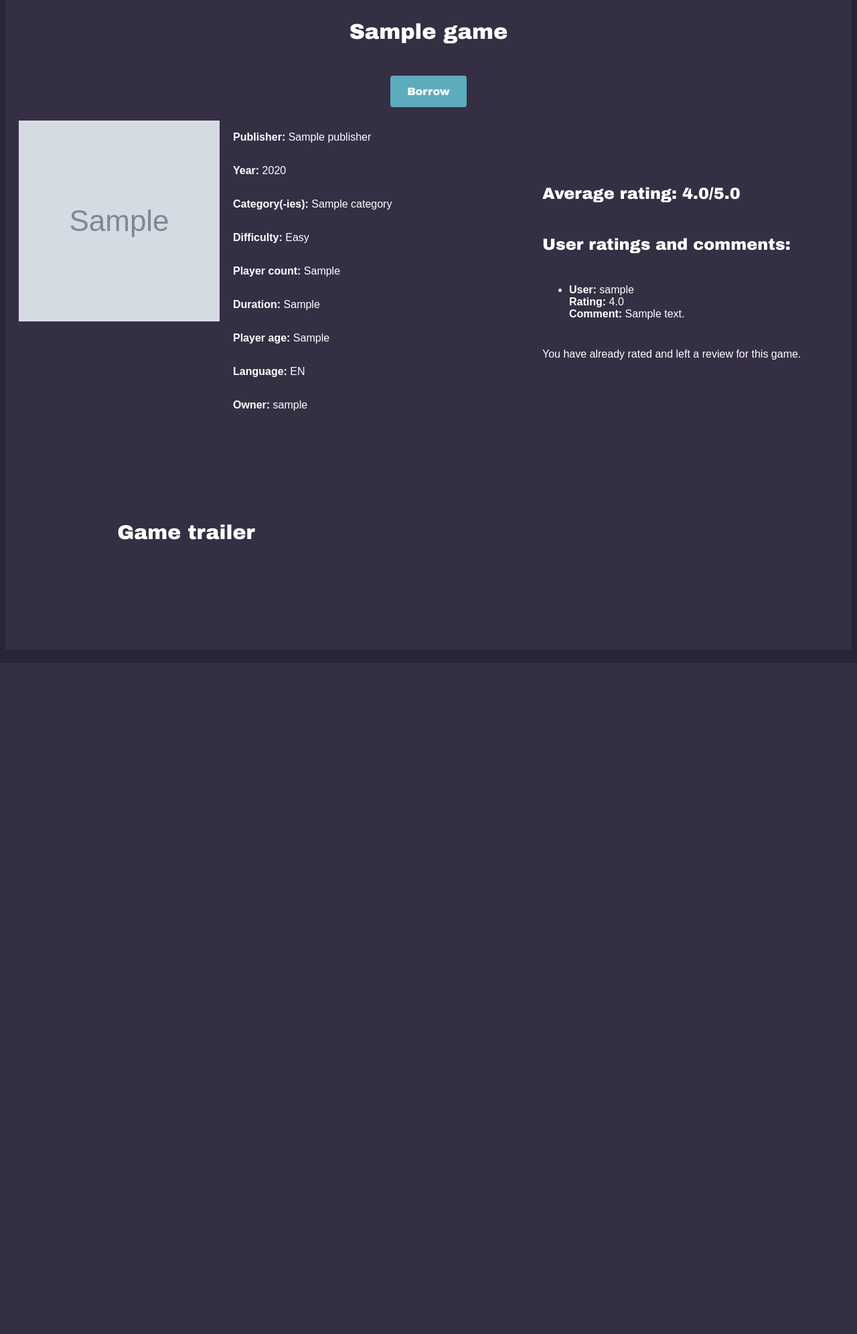
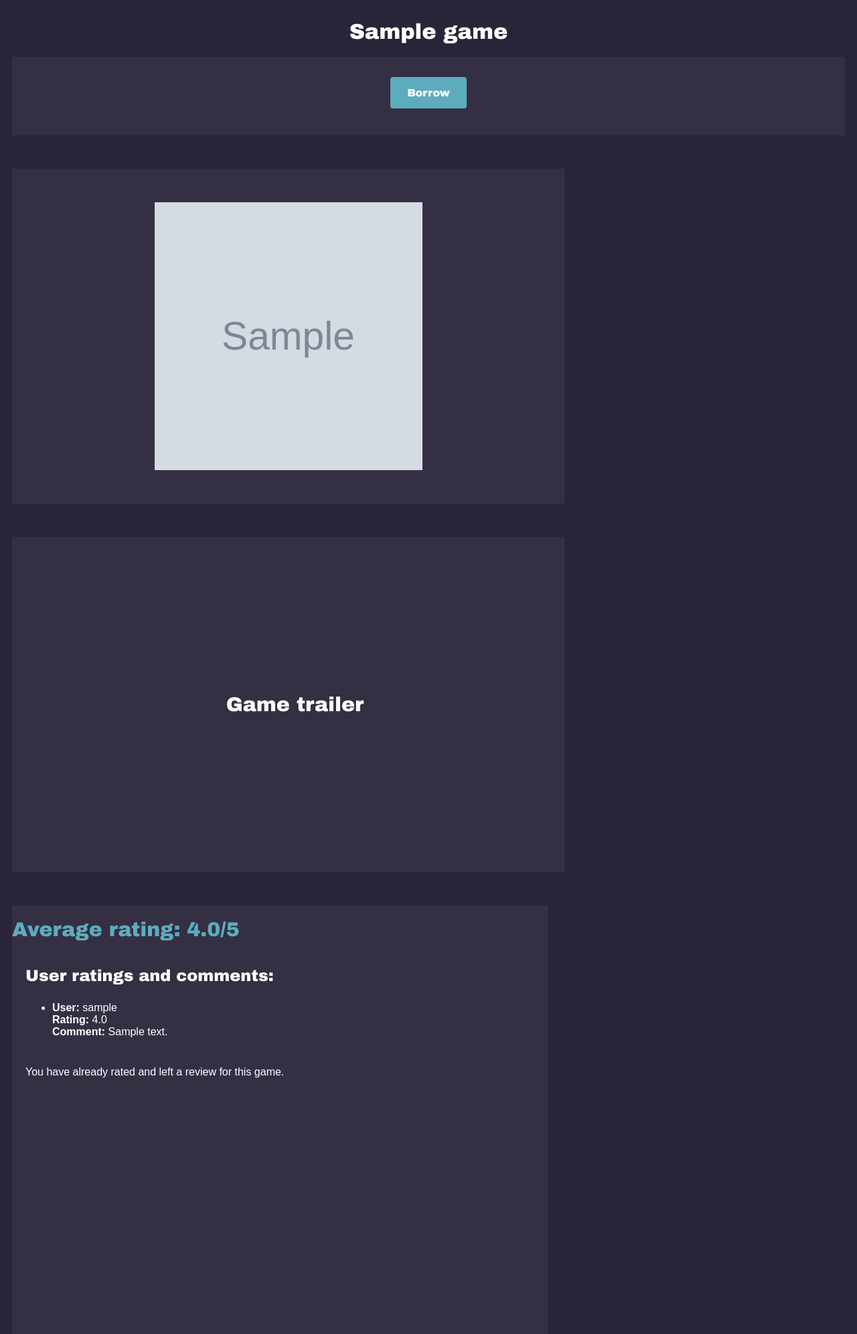
Before and after one commit to mildaug/board_game, a Django app: page /games/1/ in a window 1280 px wide. Shown: the part 96-2088 px from the top of the page at 67% size. Before the commit the page ends 902 px from the top, so only its background shows below. Run offline with Django 4.2, Linux system fonts and the light colour scheme; a user stored in the database is signed in; tables that the repository leaves empty hold one stand-in row (values such as "Sample post"); grey boxes marked "Sample" are stand-in pictures.

Commit message:
game detail css completed

```diff
--- a/board_game_hub/board_game/static/css/style.css
+++ b/board_game_hub/board_game/static/css/style.css
@@ -74,6 +74,15 @@ h4 {
   font-size: 30px;
 }
 
+h5 {
+  text-align: left;
+  font-family: Arial Black, sans-serif;
+  color: #5dacbd;
+  margin-top: 20px;
+  margin-bottom: 20px;
+  font-size: 30px;
+}
+
 .game-list {
   display: flex;
   flex-wrap: wrap;
@@ -179,12 +188,14 @@ h4 {
   display: flex;
   flex-wrap: wrap;
   justify-content: space-between;
-}
-
-.game-photo {
-  width: 300px;
-  height: 300px;
-  margin: 10px;
+  background-color: #2a2438;
+  height: 600px;
+}
+
+.image-container {
+  width: 825px;
+  height: 500px;
+  margin-top: 50px;
   background-color: #352f44;
   display: flex;
   flex-direction: column;
@@ -192,16 +203,10 @@ h4 {
   justify-content: center;
 }
 
-.game-photo img {
-  width: 100%;
-  height: 100%;
-  object-fit: cover;
-}
-
 .p-container {
-  flex: 1 1 300px;
-  width: 300px;
-  margin: 10px;
+  width: 800px;
+  height: 500px;
+  margin-top: 50px;
   background-color: #352f44;
   display: flex;
   flex-direction: column;
@@ -212,10 +217,10 @@ h4 {
   color: #fff;
 }
 
-.rating-container {
-  flex: 1 1 300px;
-  width: 300px;
-  margin: 10px;
+.p-container {
+  width: 800px;
+  height: 500px;
+  margin-top: 50px;
   background-color: #352f44;
   display: flex;
   flex-direction: column;
@@ -224,24 +229,81 @@ h4 {
   font-family: Arial, sans-serif;
   font-size: 16px;
   color: #fff;
-  gap: 10px;
-}
-
-.video-container {
-  width: 100%;
-  max-width: 500px;
-  height: 300px;
-  margin-top: 20px;
-  text-align: center;
+}
+
+.p-container p {
+  margin-left: 20px;
+  margin-bottom: 10px;
+}
+
+.game-detail-photo {
+  width: 400px;
+  height: 400px;
   background-color: #352f44;
   display: flex;
   flex-direction: column;
   align-items: center;
   justify-content: center;
+}
+
+.game-detail-photo img {
+  width: 400px;
+  height: 400px;
+  object-fit: cover;
+}
+
+.rating-container {
+  width: 800px;
+  height: 640px;
+  margin-top: 50px;
+  background-color: #352f44;
+  display: flex;
+  flex-direction: column;
+  align-items: flex-start;
+  justify-content: top;
+  font-family: Arial, sans-serif;
+  font-size: 16px;
+  color: #fff;
+}
+
+.rating-container li, h2, p {
+  margin-bottom: 10px;
+  margin-left: 20px;
+}
+
+.submit-button {
+  padding: 10px 15px;
+  background-color: #5dacbd;
+  color: #fff;
+  font-family: Arial Black, sans-serif;
+  text-decoration: none;
+  border-radius: 4px;
+  font-size: 16px;
+  margin-bottom: 40px;
+  margin-top: 10px;
+  margin-left: 20PX;
+}
+
+.submit-button:hover {
+  background-color: #48969d;
+}
+
+.submit-button:active {
+  background-color: #39787f;
+}
+
+.video-container {
+  width: 825px;
+  height: 500px;
+  text-align: center;
+  background-color: #352f44;
+  display: flex;
+  flex-direction: column;
+  align-items: center;
+  justify-content: center;
   font-family: Arial, sans-serif;
   font-size: 20px;
   color: #fff;
-  margin: 10px;
 }
 
 #player {
@@ -255,6 +317,7 @@ h4 {
   align-items: center;
   justify-content: center;
   margin-top: 20px;
+  background-color: #352f44;
 }
 
 .borrow-button-text {
@@ -271,7 +334,8 @@ h4 {
   text-decoration: none;
   border-radius: 4px;
   font-size: 16px;
-  margin-bottom: 10px;
+  margin-bottom: 40px;
+  margin-top: 10px;
 }
 
 .borrow-button:hover {
--- a/board_game_hub/board_game/templates/board_game/game_detail.html
+++ b/board_game_hub/board_game/templates/board_game/game_detail.html
@@ -4,20 +4,23 @@
 {% block title %} About game {% endblock title %}
 
 {% block content %}
-    <div class="container">
+    <div class="container" style="background-color: #2a2438;">
         <h1>{{ game.title }}</h1>
         <div class="borrow-button-container">
             <p class="borrow-button-text"></p>
             <a href="{% url 'game_borrow_request' game.id %}" class="borrow-button">Borrow</a>
         </div>
         <div class="container-row">
-            <div class="game-photo">
+            <div class="image-container">
+                <div class="game-detail-photo">
                     {% if game.image %}
                         <img src="{{ game.image.url }}" alt="Game photo">
                     {% else %}
                         <span>No image available</span>
                     {% endif %}
                 </div>
+            </div>
+            <div class="details-container">
                 <div class="p-container">
                     <p><strong>Publisher:</strong> {{ game.publisher }}</p>
                     <p><strong>Year:</strong> {{ game.year }}</p>
@@ -30,7 +33,7 @@
                     <p><strong>Owner:</strong> {{ game.owner }}</p>
                 </div>
                 <div class="rating-container">
-                <h2>Average rating: {{ game.rating }}/5.0</h2>
+                    <h5>Average rating: {{ game.rating }}/5</h5>
 
                     <h2>User ratings and comments:</h2>
                     <ul>
@@ -43,23 +46,24 @@
                             <strong>Comment:</strong> {{ rating.comment }}
                         </li>
                         {% empty %}
-                    <li>No ratings or comments available.</li>
+                        <li>No ratings or comments yet.</li>
                         {% endfor %}
                     </ul>
 
                     {% if not user_rated %}
-                <h3>Submit your rating and comment:</h3>
+                    <h5>Submit your rating and comment</h5>
                     <form method="POST" action="{% url 'game_detail' game.pk %}">
                       {% csrf_token %}
                       {{ form.as_p }}
-                    <button type="submit">Submit</button>
+                      <button type="submit" class="submit-button">Submit</button>
                     </form>
                     {% else %}
                     <p>You have already rated and left a review for this game.</p>
                     {% endif %}
                 </div>
             </div>
-
+        </div>
+        <div class="container-row">
             <div class="video-container">
                 {% if game.video_url %}
                 <h2>Game trailer</h2>
@@ -86,4 +90,5 @@
                 {% endif %}
             </div>
         </div>
+    </div>
 {% endblock %}
```
Also changed, not shown: board_game_hub/board_game/views.py (line endings or trailing spaces). Lines whose indentation alone changed are shown as unchanged.
